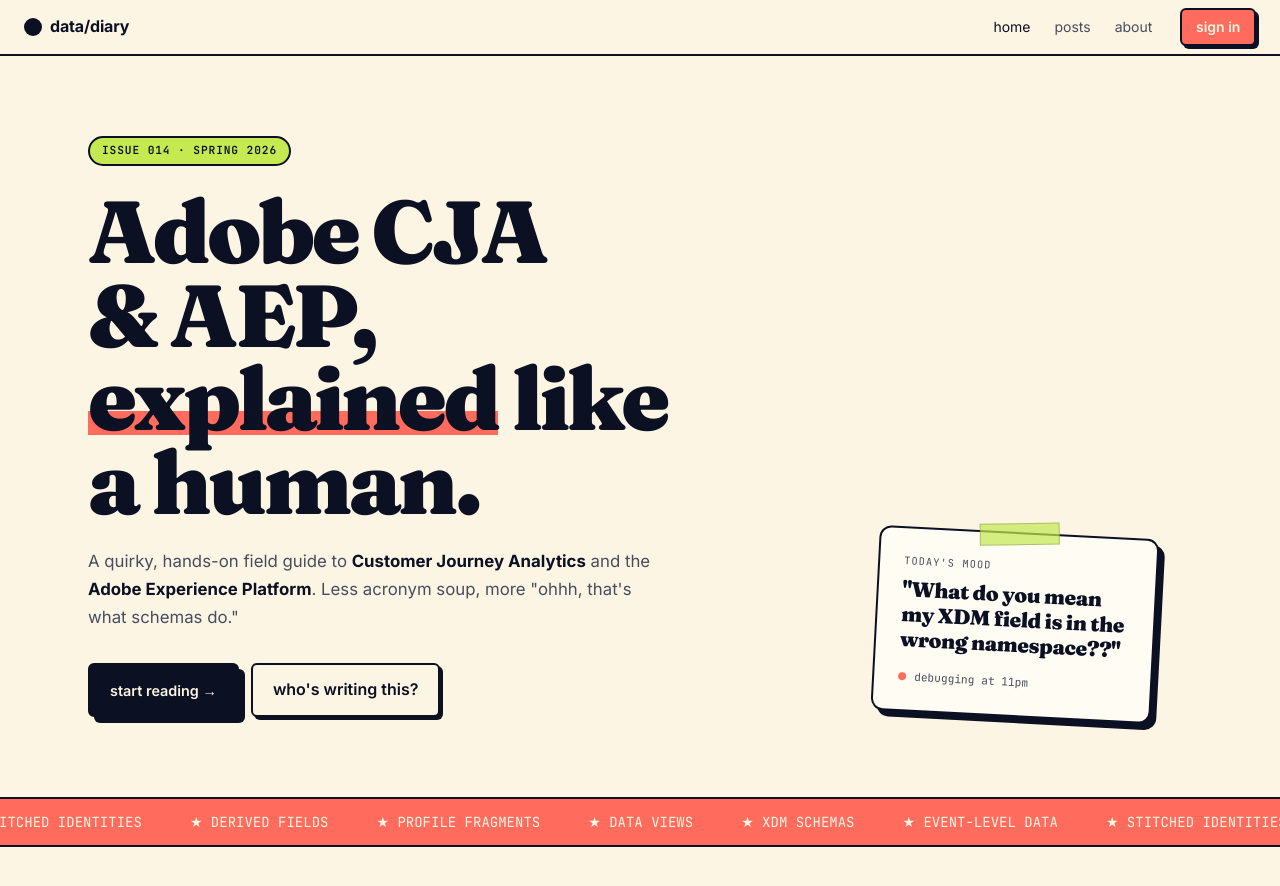
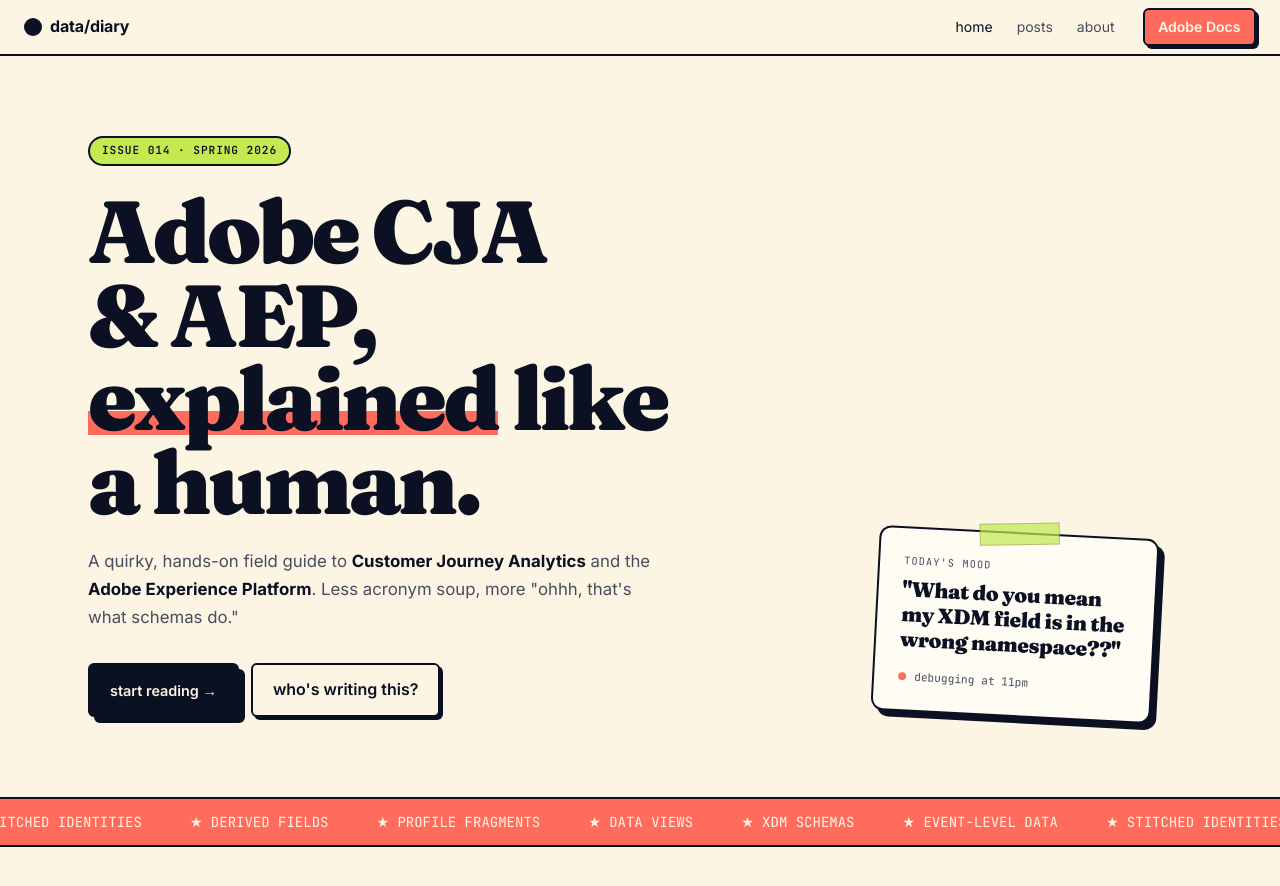
Before and after one commit to martineijrgensen-datadiaries/datadiary, a Jekyll site: the page built from index.html, in a window 1280 px wide and 900 px high. Shown: the top 886 px of the window. Built offline with Jekyll 4.4.1, drawn with Linux system fonts in a browser that asks for light colours.

Commit message:
Published my thing

```diff
--- a/_layouts/default.html
+++ b/_layouts/default.html
@@ -20,7 +20,7 @@
       <a href="{{ '/' | relative_url }}" {% if page.url == '/' or page.url == '/posts/' or page.url contains '/posts' %}class="active"{% endif %}>home</a>
       <a href="{{ '/posts/' | relative_url }}" {% if page.url contains 'posts' %}class="active"{% endif %}>posts</a>
       <a href="{{ '/about/' | relative_url }}" {% if page.url contains 'about' %}class="active"{% endif %}>about</a>
-      <a href="#" class="nav-signin">sign in</a>
+      <a href="https://experienceleague.adobe.com/docs/analytics/implementation/index.html" class="nav-signin" target="_blank" rel="noopener noreferrer">Adobe Docs</a>
     </nav>
   </header>
 
```
